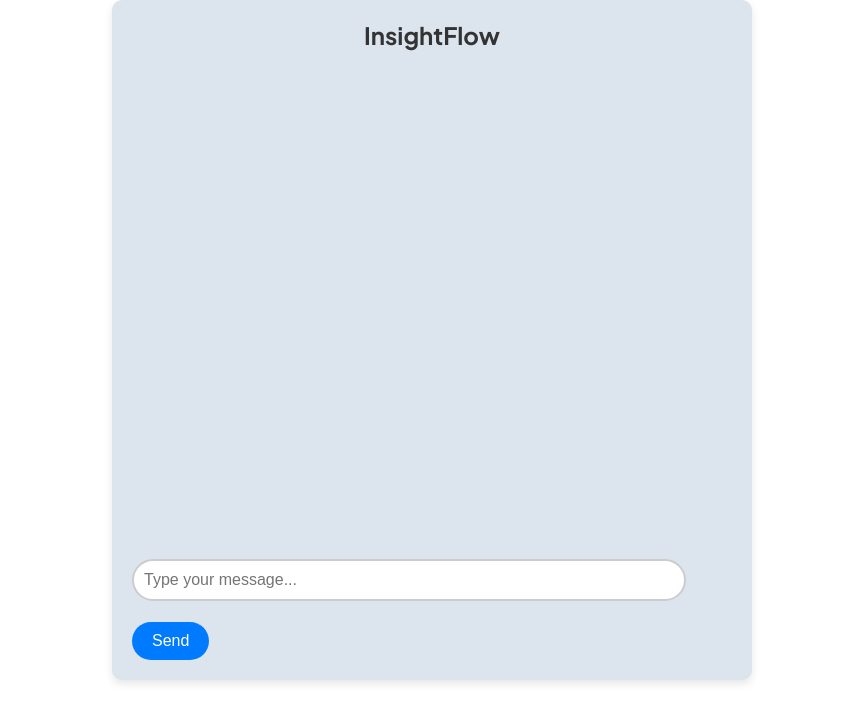
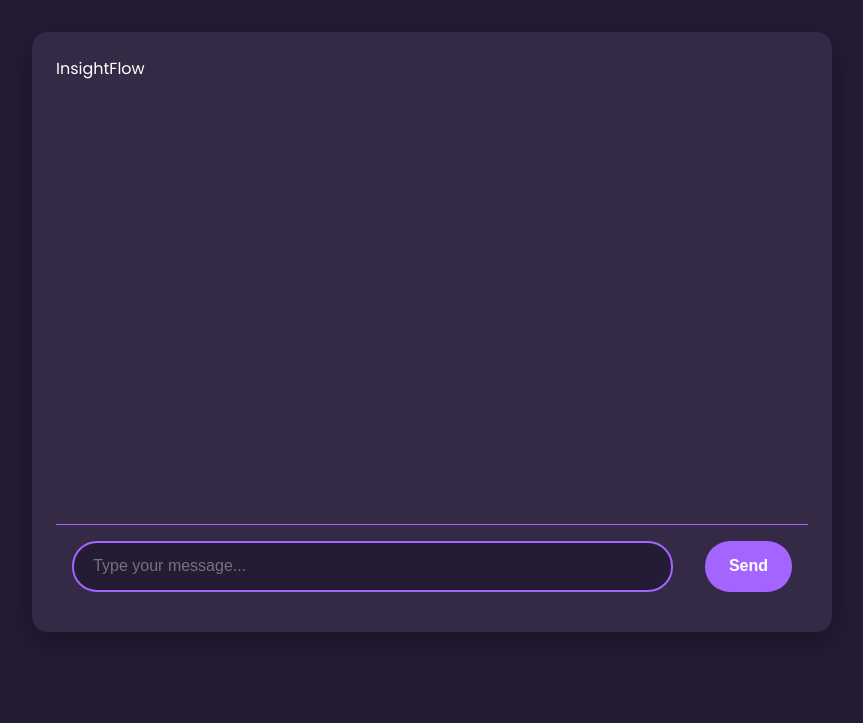
Before and after one commit to tanmay2205/supermind-hackathon, a Flask app: page / in a window 1280 px wide. Shown: the top 723 px of the page, without its empty margins (208-1071 px from the left). Run offline with Flask 3, Linux system fonts and the light colour scheme.

Commit message:
Update style.css

```diff
--- a/static/style.css
+++ b/static/style.css
@@ -1,117 +1,202 @@
-@import url('https://fonts.googleapis.com/css2?family=Plus+Jakarta+Sans:ital,wght@0,200..800;1,200..800&family=Poppins:ital,wght@0,100;0,200;0,300;0,400;0,500;0,600;0,700;0,800;0,900;1,100;1,200;1,300;1,400;1,500;1,600;1,700;1,800;1,900&display=swap');
+@import url('https://fonts.googleapis.com/css2?family=Poppins:wght@300;400;500;600;700&family=Roboto+Mono:wght@400;700&display=swap');
 
-body{
-    font-family: "Plus Jakarta Sans", serif;
+:root {
+    --primary-100: #6c35de;
+    --primary-200: #a364ff;
+    --primary-300: #ffc7ff;
+    --accent-100: #cb80ff;
+    --accent-200: #373737;
+    --text-100: #ffffff;
+    --text-200: #e0e0e0;
+    --bg-100: #241b35;
+    --bg-200: #342a45;
+    --bg-300: #4d425f;
+}
+
+* {
     margin: 0;
     padding: 0;
-    background-color: #ffffff ;
-
+    box-sizing: border-box;
 }
 
-/* Overall chat container */
+body {
+    font-family: 'Poppins', sans-serif;
+    background-color: var(--bg-100);
+    color: var(--text-100);
+    line-height: 1.6;
+}
+
+header {
+    background-color: var(--bg-200);
+    padding: 1rem;
+    text-align: center;
+    box-shadow: 0 2px 10px rgba(0, 0, 0, 0.3);
+    position: sticky;
+    top: 0;
+    z-index: 1000;
+}
+
+.logo {
+    display: flex;
+    align-items: center;
+    justify-content: center;
+}
+
+.logo img {
+    width: 40px;
+    height: 40px;
+    margin-right: 10px;
+}
+
+h1 {
+    font-family: 'Roboto Mono', monospace;
+    font-size: 2rem;
+    color: var(--primary-200);
+    text-transform: uppercase;
+    letter-spacing: 2px;
+}
+
+.tagline {
+    font-size: 1rem;
+    color: var(--text-200);
+    margin-top: 0.5rem;
+}
+
 #chat-container {
-    max-width: 600px;
-    margin: 0 auto;
-    background:   #dce5ee;
-    border-radius: 10px;
-    padding: 20px;
-    box-shadow: 0px 4px 8px rgba(0, 0, 0, 0.1);
+    max-width: 800px;
+    margin: 2rem auto;
+    background: var(--bg-200);
+    border-radius: 16px;
+    padding: 1.5rem;
+    box-shadow: 0 10px 30px rgba(0, 0, 0, 0.3);
     display: flex;
     flex-direction: column;
-    height: 80vh;
+    height: calc(100vh - 200px);
     overflow: hidden;
 }
 
-/* Chat header */
-#chat-header {
-    text-align: center;
-    font-size: 24px;
-    font-weight: bold;
-    margin-bottom: 20px;
-    color: #333;
-}
-
-/* Messages display */
 #messages {
     flex-grow: 1;
     overflow-y: auto;
-    margin-bottom: 20px;
-    padding-right: 10px;
+    padding: 1rem;
+    display: flex;
+    flex-direction: column;
+    gap: 1rem;
     scroll-behavior: smooth;
 }
 
-/* User and bot message styling */
-#messages div {
-    padding: 10px;
-    margin: 10px 0;
-    border-radius: 20px;
-    max-width: 80%;
-    animation: fadeIn 0.5s ease-in;
+#messages::-webkit-scrollbar {
+    width: 6px;
 }
 
-/* User's message */
-#messages .user-message {
-    background-color: #007bff;
-    color: white;
+#messages::-webkit-scrollbar-track {
+    background: var(--bg-300);
+    border-radius: 10px;
+}
+
+#messages::-webkit-scrollbar-thumb {
+    background: var(--primary-200);
+    border-radius: 10px;
+}
+
+.message {
+    max-width: 80%;
+    padding: 1rem;
+    border-radius: 20px;
+    animation: fadeIn 0.3s ease-out;
+    box-shadow: 0 2px 5px rgba(0, 0, 0, 0.2);
+    word-wrap: break-word;
+}
+
+.user-message {
     align-self: flex-end;
+    background-color: var(--primary-100);
+    color: var(--text-100);
     border-bottom-right-radius: 0;
 }
 
-/* Bot's message */
-#messages .bot-message {
-    background-color: #e4e7eb;
-    color: #333;
+.bot-message {
     align-self: flex-start;
+    background-color: var(--bg-300);
+    color: var(--text-100);
     border-bottom-left-radius: 0;
 }
 
-/* Bold name styling */
-#messages div strong {
-    font-weight: bold;
+@keyframes fadeIn {
+    from { opacity: 0; transform: translateY(10px); }
+    to { opacity: 1; transform: translateY(0); }
 }
 
-/* Message text */
-#messages div div {
-    padding-left: 10px;
-    font-size: 14px;
+#input-container {
+    display: flex;
+    gap: 1rem;
+    padding: 1rem;
+    background-color: var(--bg-200);
+    border-top: 1px solid var(--primary-200);
 }
 
-/* User input area */
 #user-input {
-    padding: 10px;
-    margin-top: 10px;
+    flex-grow: 1;
+    padding: 0.8rem 1.2rem;
     border-radius: 25px;
-    border: 2px solid #ccc;
+    border: 2px solid var(--primary-200);
     outline: none;
-    font-size: 16px;
-    width: calc(100% - 70px);
+    font-size: 1rem;
+    transition: all 0.3s ease;
+    background-color: var(--bg-100);
+    color: var(--text-100);
 }
 
 #user-input:focus {
-    border-color: #007bff;
+    box-shadow: 0 0 0 2px rgba(163, 100, 255, 0.3);
 }
 
-/* Send button styling */
 #send-button {
-    padding: 10px 20px;
-    background-color: #007bff;
-    color: white;
+    padding: 0.8rem 1.5rem;
+    background-color: var(--primary-200);
+    color: var(--text-100);
     border: none;
     border-radius: 25px;
     cursor: pointer;
-    font-size: 16px;
+    font-size: 1rem;
+    font-weight: 600;
+    transition: all 0.3s ease;
+    display: flex;
+    align-items: center;
+    justify-content: center;
 }
 
 #send-button:hover {
-    background-color: #0056b3;
+    background-color: var(--primary-100);
+    transform: translateY(-2px);
 }
 
-/* Add some animations for the messages */
-@keyframes fadeIn {
-    from {
-        opacity: 0;
+#send-button:active {
+    transform: translateY(0);
+}
+
+
+.bar {
+    width: 40px;
+    background-color: var(--accent-100);
+    transition: height 0.5s ease;
+}
+
+@media (max-width: 768px) {
+    #chat-container {
+        margin: 1rem;
+        height: calc(100vh - 160px);
     }
-    to {
-        opacity: 1;
+
+    .message {
+        max-width: 90%;
+    }
+
+    .chart {
+        height: 150px;
+    }
+
+    .bar {
+        width: 30px;
     }
 }
```
